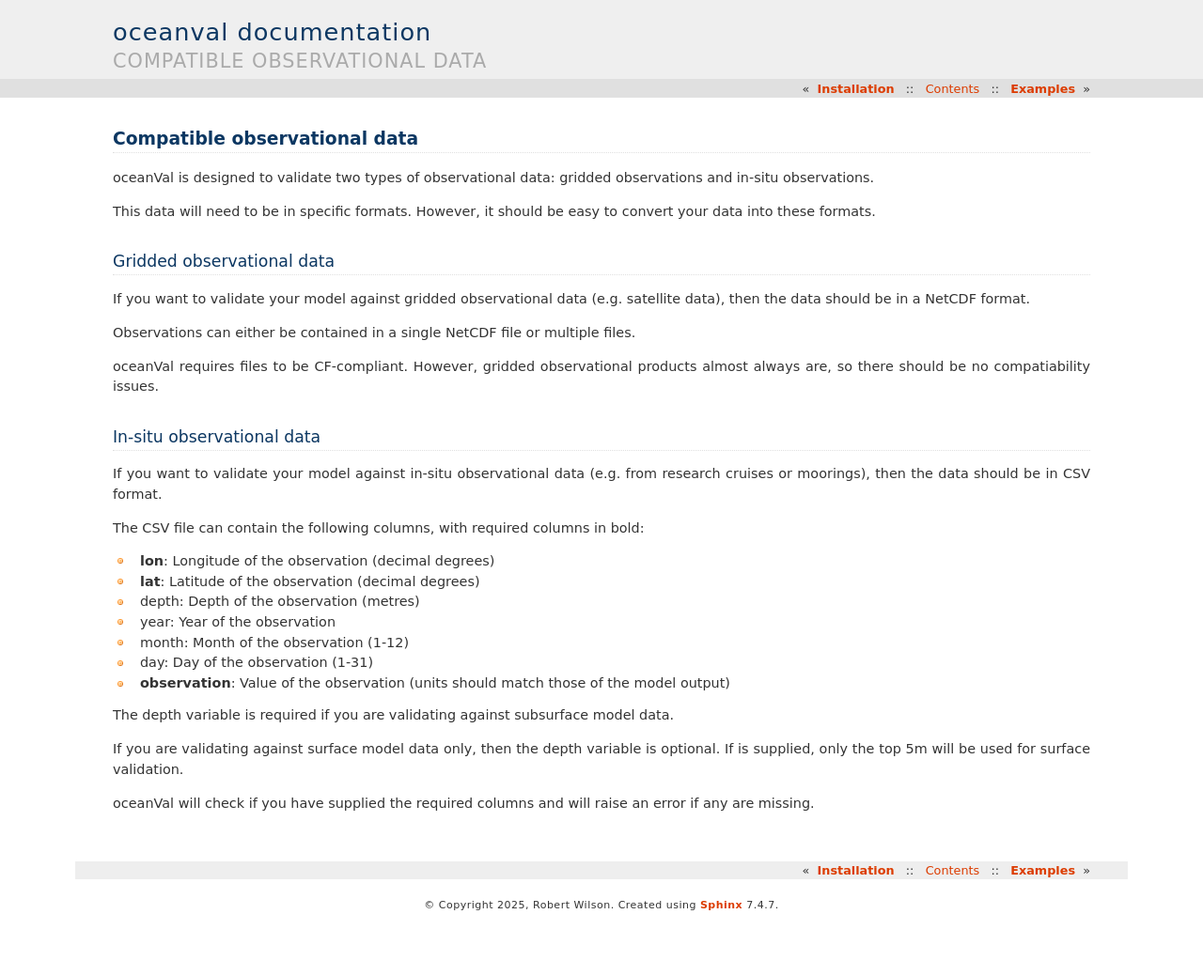
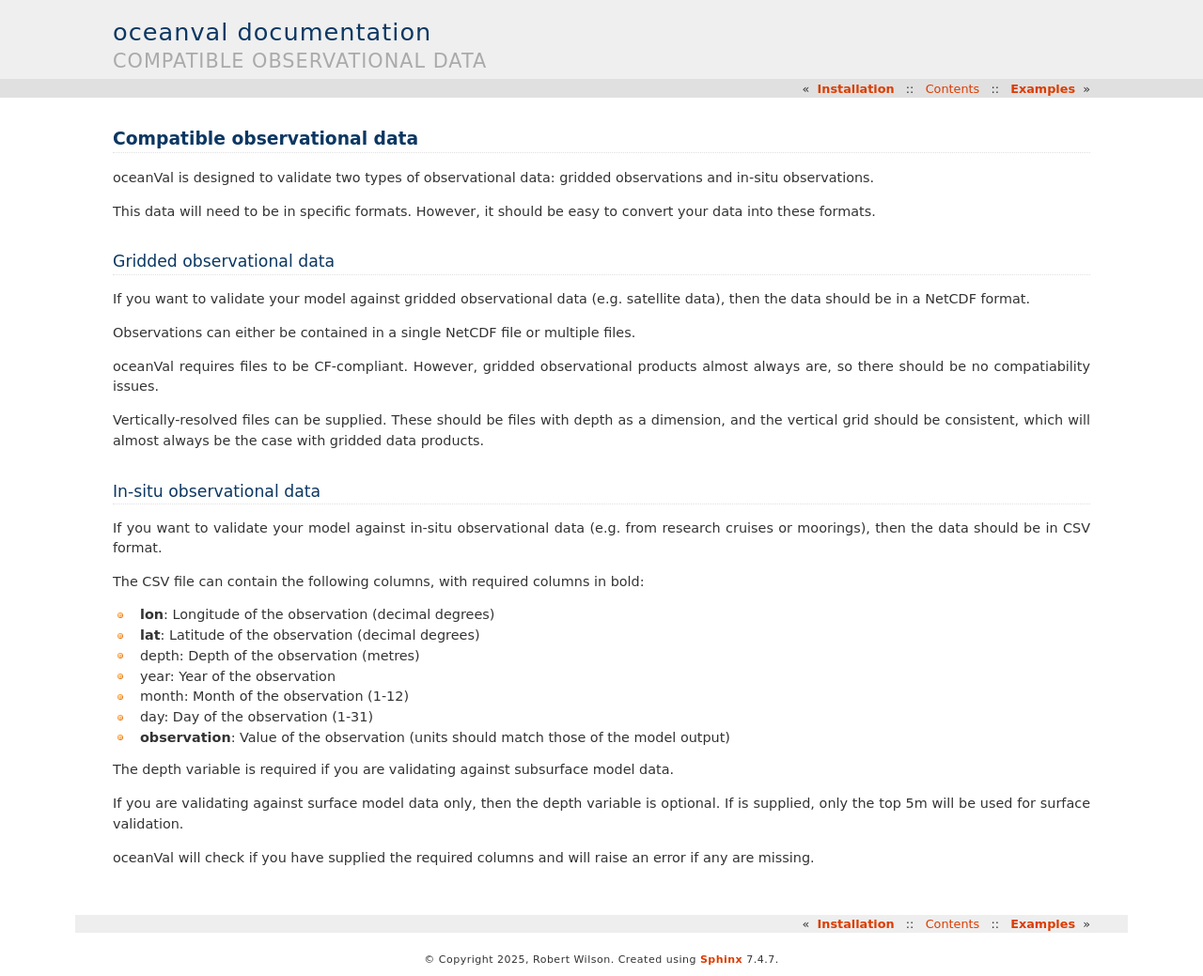
Before and after one commit to pmlmodelling/oceanVal, a Sphinx documentation site: the page built from docs/source/obs_data.rst, in a window 1280 px wide. Shown: the whole page at 94% size. Built offline with Sphinx 7.4.7, drawn with Linux system fonts in a browser that asks for light colours; before the commit the page ends 981 px from its top, so only the background shows below that.

Commit message:
add note on vertical grid

```diff
--- a/docs/source/obs_data.rst
+++ b/docs/source/obs_data.rst
@@ -14,6 +14,8 @@ If you want to validate your model against gridded observational data (e.g. sate
 Observations can either be contained in a single NetCDF file or multiple files.
 
 oceanVal requires files to be CF-compliant. However, gridded observational products almost always are, so there should be no compatiability issues.
+
+Vertically-resolved files can be supplied. These should be files with depth as a dimension, and the vertical grid should be consistent, which will almost always be the case with gridded data products.
 
 In-situ observational data
 -----------------------
```
